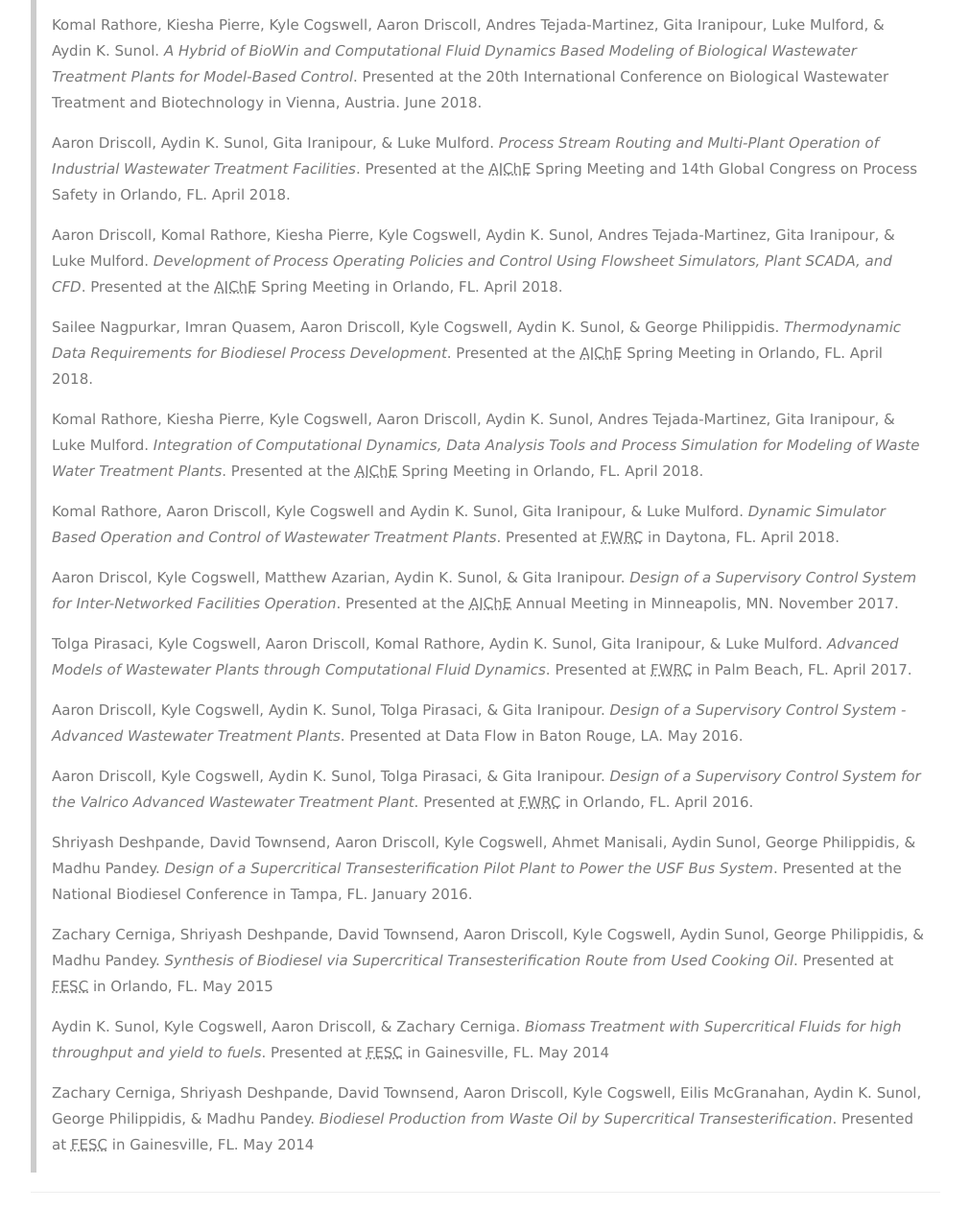
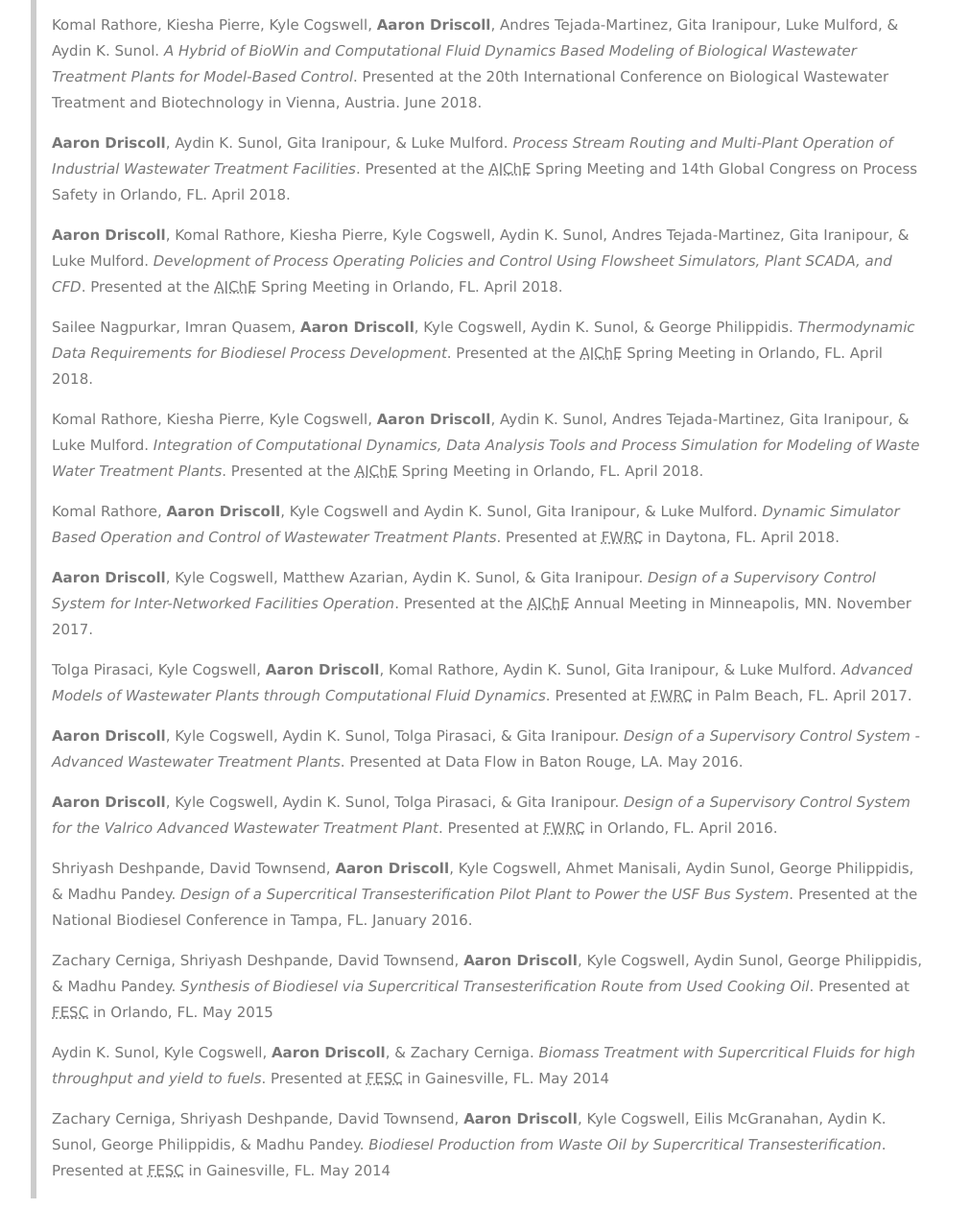
Before and after one commit to adriscol/adriscol.github.io, a plain HTML site: page curriculum-vitae.htm in a window 1280 px wide. Shown: the part 2540-3800 px from the top of the page at 96% size, without its empty margins (134-1145 px from the left). Drawn offline with nearby package versions, Linux system fonts and the light colour scheme.

Commit message:
Update curriculum-vitae.htm

```diff
--- a/curriculum-vitae.htm
+++ b/curriculum-vitae.htm
@@ -147,20 +147,20 @@
   <hr>
   <h3>CONFERENCE PRESENTATIONS</h3>
   <div class="w3-panel w3-leftbar">
-    <p>Komal Rathore, Kiesha Pierre, Kyle Cogswell, Aaron Driscoll, Andres Tejada-Martinez, Gita Iranipour, Luke Mulford, &amp; Aydin K. Sunol. <i>A Hybrid of BioWin and Computational Fluid Dynamics Based Modeling of Biological Wastewater Treatment Plants for Model-Based Control</i>. Presented at the 20th International Conference on Biological Wastewater Treatment and Biotechnology in Vienna, Austria. June 2018.</p>
-    <p>Aaron Driscoll, Aydin K. Sunol, Gita Iranipour, &amp; Luke Mulford. <i>Process Stream Routing and Multi-Plant Operation of Industrial Wastewater Treatment Facilities</i>. Presented at the <abbr title="American Institute of Chemical Engineers">AIChE</abbr> Spring Meeting and 14th Global Congress on Process Safety in Orlando, FL. April 2018.</p>
-    <p>Aaron Driscoll, Komal Rathore, Kiesha Pierre, Kyle Cogswell, Aydin K. Sunol, Andres Tejada-Martinez, Gita Iranipour, &amp; Luke Mulford. <i>Development of Process Operating Policies and Control Using Flowsheet Simulators, Plant SCADA, and CFD</i>. Presented at the <abbr title="American Institute of Chemical Engineers">AIChE</abbr> Spring Meeting in Orlando, FL. April 2018.</p>
-    <p>Sailee Nagpurkar, Imran Quasem, Aaron Driscoll, Kyle Cogswell, Aydin K. Sunol, &amp; George Philippidis. <i>Thermodynamic Data Requirements for Biodiesel Process Development</i>. Presented at the <abbr title="American Institute of Chemical Engineers">AIChE</abbr> Spring Meeting in Orlando, FL. April 2018.</p>
-    <p>Komal Rathore, Kiesha Pierre, Kyle Cogswell, Aaron Driscoll, Aydin K. Sunol, Andres Tejada-Martinez, Gita Iranipour, &amp; Luke Mulford. <i>Integration of Computational Dynamics, Data Analysis Tools and Process Simulation for Modeling of Waste Water Treatment Plants</i>. Presented at the <abbr title="American Institute of Chemical Engineers">AIChE</abbr> Spring Meeting in Orlando, FL. April 2018.</p>
-    <p>Komal Rathore, Aaron Driscoll, Kyle Cogswell and Aydin K. Sunol, Gita Iranipour, &amp; Luke Mulford. <i>Dynamic Simulator Based Operation and Control of Wastewater Treatment Plants</i>. Presented at <abbr title="Florida Water Resources Conference">FWRC</abbr> in Daytona, FL. April 2018.</p>
-    <p>Aaron Driscol, Kyle Cogswell, Matthew Azarian, Aydin K. Sunol, &amp; Gita Iranipour. <i>Design of a Supervisory Control System for Inter-Networked Facilities Operation</i>. Presented at the <abbr title="American Institute of Chemical Engineers">AIChE</abbr> Annual Meeting in Minneapolis, MN. November 2017.</p>
-    <p>Tolga Pirasaci, Kyle Cogswell, Aaron Driscoll, Komal Rathore, Aydin K. Sunol, Gita Iranipour, &amp; Luke Mulford. <i>Advanced Models of Wastewater Plants through Computational Fluid Dynamics</i>. Presented at <abbr title="Florida Water Resources Conference">FWRC</abbr> in Palm Beach, FL. April 2017.</p>
-    <p>Aaron Driscoll, Kyle Cogswell, Aydin K. Sunol, Tolga Pirasaci, &amp; Gita Iranipour. <i>Design of a Supervisory Control System - Advanced Wastewater Treatment Plants</i>. Presented at Data Flow in Baton Rouge, LA. May 2016.</p>
-    <p>Aaron Driscoll, Kyle Cogswell, Aydin K. Sunol, Tolga Pirasaci, &amp; Gita Iranipour. <i>Design of a Supervisory Control System for the Valrico Advanced Wastewater Treatment Plant</i>. Presented at <abbr title="Florida Water Resources Conference">FWRC</abbr> in Orlando, FL. April 2016.</p>
-    <p>Shriyash Deshpande, David Townsend, Aaron Driscoll, Kyle Cogswell, Ahmet Manisali, Aydin Sunol, George Philippidis, &amp; Madhu Pandey. <i>Design of a Supercritical Transesterification Pilot Plant to Power the USF Bus System</i>. Presented at the National Biodiesel Conference in Tampa, FL. January 2016.</p>
-    <p>Zachary Cerniga, Shriyash Deshpande, David Townsend, Aaron Driscoll, Kyle Cogswell, Aydin Sunol, George Philippidis, &amp; Madhu Pandey. <i>Synthesis of Biodiesel via Supercritical Transesterification Route from Used Cooking Oil</i>. Presented at <abbr title="Florida Energy Systems Consortium">FESC</abbr> in Orlando, FL. May 2015</p>
-    <p>Aydin K. Sunol, Kyle Cogswell, Aaron Driscoll, &amp; Zachary Cerniga. <i>Biomass Treatment with Supercritical Fluids for high throughput and yield to fuels</i>. Presented at <abbr title="Florida Energy Systems Consortium">FESC</abbr> in Gainesville, FL. May 2014</p>
-    <p>Zachary Cerniga, Shriyash Deshpande, David Townsend, Aaron Driscoll, Kyle Cogswell, Eilis McGranahan, Aydin K. Sunol, George Philippidis, &amp; Madhu Pandey. <i>Biodiesel Production from Waste Oil by Supercritical Transesterification</i>. Presented at <abbr title="Florida Energy Systems Consortium">FESC</abbr> in Gainesville, FL. May 2014</p>
+    <p>Komal Rathore, Kiesha Pierre, Kyle Cogswell, <b>Aaron Driscoll</b>, Andres Tejada-Martinez, Gita Iranipour, Luke Mulford, &amp; Aydin K. Sunol. <i>A Hybrid of BioWin and Computational Fluid Dynamics Based Modeling of Biological Wastewater Treatment Plants for Model-Based Control</i>. Presented at the 20th International Conference on Biological Wastewater Treatment and Biotechnology in Vienna, Austria. June 2018.</p>
+    <p><b>Aaron Driscoll</b>, Aydin K. Sunol, Gita Iranipour, &amp; Luke Mulford. <i>Process Stream Routing and Multi-Plant Operation of Industrial Wastewater Treatment Facilities</i>. Presented at the <abbr title="American Institute of Chemical Engineers">AIChE</abbr> Spring Meeting and 14th Global Congress on Process Safety in Orlando, FL. April 2018.</p>
+    <p><b>Aaron Driscoll</b>, Komal Rathore, Kiesha Pierre, Kyle Cogswell, Aydin K. Sunol, Andres Tejada-Martinez, Gita Iranipour, &amp; Luke Mulford. <i>Development of Process Operating Policies and Control Using Flowsheet Simulators, Plant SCADA, and CFD</i>. Presented at the <abbr title="American Institute of Chemical Engineers">AIChE</abbr> Spring Meeting in Orlando, FL. April 2018.</p>
+    <p>Sailee Nagpurkar, Imran Quasem, <b>Aaron Driscoll</b>, Kyle Cogswell, Aydin K. Sunol, &amp; George Philippidis. <i>Thermodynamic Data Requirements for Biodiesel Process Development</i>. Presented at the <abbr title="American Institute of Chemical Engineers">AIChE</abbr> Spring Meeting in Orlando, FL. April 2018.</p>
+    <p>Komal Rathore, Kiesha Pierre, Kyle Cogswell, <b>Aaron Driscoll</b>, Aydin K. Sunol, Andres Tejada-Martinez, Gita Iranipour, &amp; Luke Mulford. <i>Integration of Computational Dynamics, Data Analysis Tools and Process Simulation for Modeling of Waste Water Treatment Plants</i>. Presented at the <abbr title="American Institute of Chemical Engineers">AIChE</abbr> Spring Meeting in Orlando, FL. April 2018.</p>
+    <p>Komal Rathore, <b>Aaron Driscoll</b>, Kyle Cogswell and Aydin K. Sunol, Gita Iranipour, &amp; Luke Mulford. <i>Dynamic Simulator Based Operation and Control of Wastewater Treatment Plants</i>. Presented at <abbr title="Florida Water Resources Conference">FWRC</abbr> in Daytona, FL. April 2018.</p>
+    <p><b>Aaron Driscoll</b>, Kyle Cogswell, Matthew Azarian, Aydin K. Sunol, &amp; Gita Iranipour. <i>Design of a Supervisory Control System for Inter-Networked Facilities Operation</i>. Presented at the <abbr title="American Institute of Chemical Engineers">AIChE</abbr> Annual Meeting in Minneapolis, MN. November 2017.</p>
+    <p>Tolga Pirasaci, Kyle Cogswell, <b>Aaron Driscoll</b>, Komal Rathore, Aydin K. Sunol, Gita Iranipour, &amp; Luke Mulford. <i>Advanced Models of Wastewater Plants through Computational Fluid Dynamics</i>. Presented at <abbr title="Florida Water Resources Conference">FWRC</abbr> in Palm Beach, FL. April 2017.</p>
+    <p><b>Aaron Driscoll</b>, Kyle Cogswell, Aydin K. Sunol, Tolga Pirasaci, &amp; Gita Iranipour. <i>Design of a Supervisory Control System - Advanced Wastewater Treatment Plants</i>. Presented at Data Flow in Baton Rouge, LA. May 2016.</p>
+    <p><b>Aaron Driscoll</b>, Kyle Cogswell, Aydin K. Sunol, Tolga Pirasaci, &amp; Gita Iranipour. <i>Design of a Supervisory Control System for the Valrico Advanced Wastewater Treatment Plant</i>. Presented at <abbr title="Florida Water Resources Conference">FWRC</abbr> in Orlando, FL. April 2016.</p>
+    <p>Shriyash Deshpande, David Townsend, <b>Aaron Driscoll</b>, Kyle Cogswell, Ahmet Manisali, Aydin Sunol, George Philippidis, &amp; Madhu Pandey. <i>Design of a Supercritical Transesterification Pilot Plant to Power the USF Bus System</i>. Presented at the National Biodiesel Conference in Tampa, FL. January 2016.</p>
+    <p>Zachary Cerniga, Shriyash Deshpande, David Townsend, <b>Aaron Driscoll</b>, Kyle Cogswell, Aydin Sunol, George Philippidis, &amp; Madhu Pandey. <i>Synthesis of Biodiesel via Supercritical Transesterification Route from Used Cooking Oil</i>. Presented at <abbr title="Florida Energy Systems Consortium">FESC</abbr> in Orlando, FL. May 2015</p>
+    <p>Aydin K. Sunol, Kyle Cogswell, <b>Aaron Driscoll</b>, &amp; Zachary Cerniga. <i>Biomass Treatment with Supercritical Fluids for high throughput and yield to fuels</i>. Presented at <abbr title="Florida Energy Systems Consortium">FESC</abbr> in Gainesville, FL. May 2014</p>
+    <p>Zachary Cerniga, Shriyash Deshpande, David Townsend, <b>Aaron Driscoll</b>, Kyle Cogswell, Eilis McGranahan, Aydin K. Sunol, George Philippidis, &amp; Madhu Pandey. <i>Biodiesel Production from Waste Oil by Supercritical Transesterification</i>. Presented at <abbr title="Florida Energy Systems Consortium">FESC</abbr> in Gainesville, FL. May 2014</p>
   </div>
   <hr>
   <h3>FUNDED RESEARCH</h3>
@@ -211,6 +211,26 @@
       July 2013 - July 2014 ($25,000)
     </p>
   </div>
+  <hr>
+  <h3>PROFESSIONAL SOCIETIES</h3>
+  <div class="w3-panel w3-leftbar">
+    <p>
+      <b>Chemical Engineering Graduate Student Association (ChEGSA)</b><br>
+      2018 - Present
+    </p>
+    <p>
+      <b>American Institute of Chemical Engineers (AIChE)</b><br>
+      2011 - Present
+    </p>
+    <p>
+      <b>Florida Water Environment Association (FWEA)</b><br>
+      2016 - 2018
+    </p>
+    <p>
+      <b>Mathematical Association of America (MAA)</b><br>
+      2011 - 2012
+    </p>
+  </div>
 </div>
 
 
```
